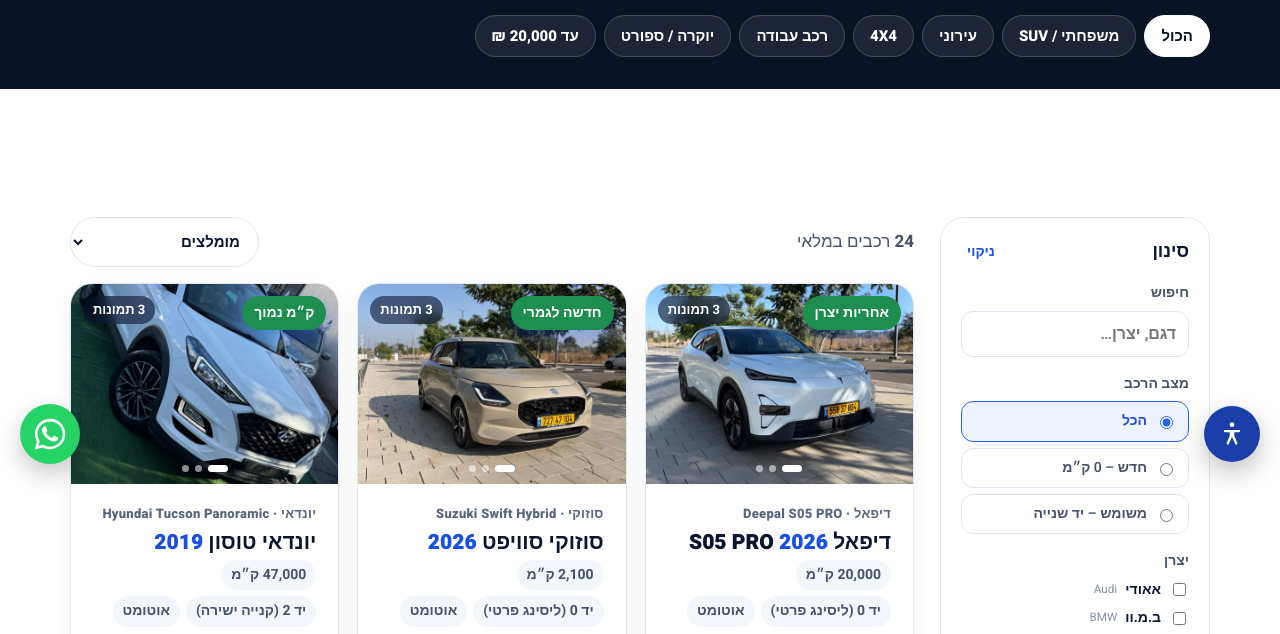
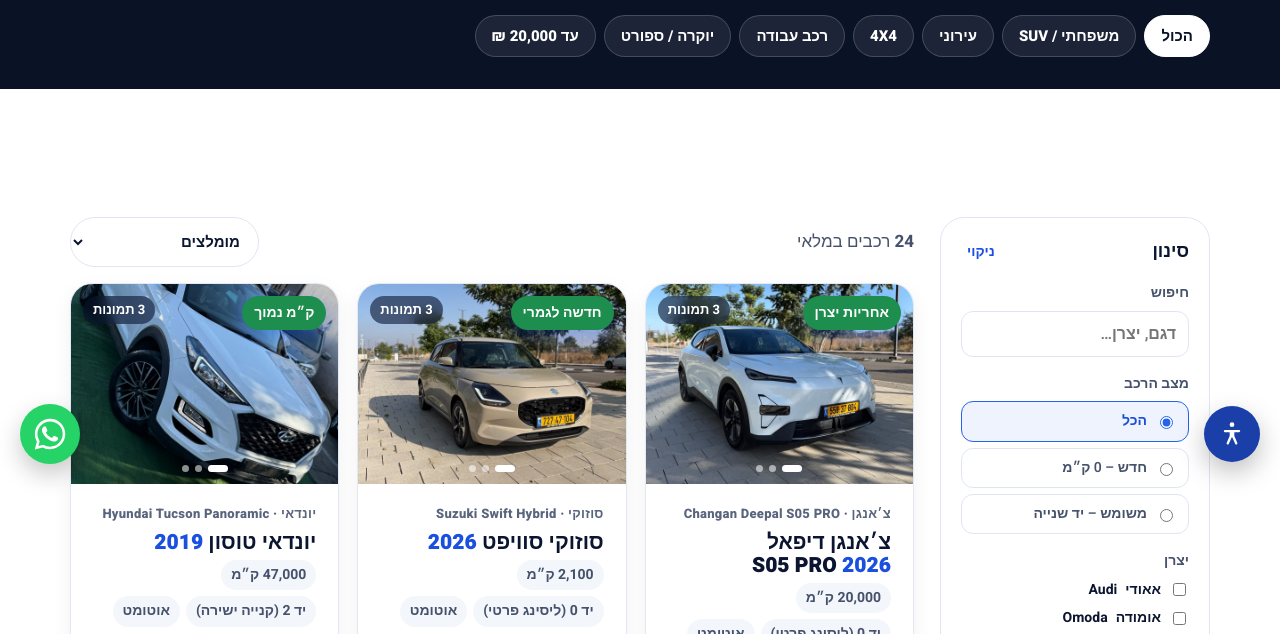
Before and after one commit to KAHLONCARS/KAHLON-CARS, a plain HTML site: page public/cars.html in a window 1280 px wide. Shown: the part 318-952 px from the top of the page. Drawn offline with Linux system fonts and the light colour scheme.

Commit message:
כל היצרנים בישראל, דיפאל תחת צ׳אנגן, עברית ואנגלית באותו משקל
Co-Authored-By: Claude Opus 5.5 <noreply@anthropic.com>
Claude-Session: https://claude.ai/code/session_012JizuGyfw2kWb9dtA4gXjt

```diff
--- a/public/cars.js
+++ b/public/cars.js
@@ -4,7 +4,7 @@
    price: null מציג "מחיר בוואטסאפ". badge: תגית על התמונה. finance: true מציג מימון גם לרכב ישן יותר.
    מימון מוצג אוטומטית לרכבים חדשים יותר (ראו site.js). */
 window.KAHLON_CARS = [
-  { id: "deepal2-2026", brand: "דיפאל", cats: "family", title: "דיפאל S05 PRO", en: "Deepal S05 PRO", year: 2026, km: 20000, hand: "0 (ליסינג פרטי)", engine: "חשמלי · 272 כ״ס", gear: "אוטומט", test: "עד 02/2027", trim: "PRO",
+  { id: "deepal2-2026", brand: "צ׳אנגן", cats: "family", title: "צ׳אנגן דיפאל S05 PRO", en: "Changan Deepal S05 PRO", year: 2026, km: 20000, hand: "0 (ליסינג פרטי)", engine: "חשמלי · 272 כ״ס", gear: "אוטומט", test: "עד 02/2027", trim: "PRO",
     badge: "אחריות יצרן", price: null,
     extras: ["טווח נסיעה עד 480 ק״מ", "רמת גימור PRO, כל התוספות", "אחריות יצרן מלאה בתוקף"],
     note: "שמור ומטופח",
@@ -29,7 +29,7 @@ window.KAHLON_CARS = [
     extras: ["גלגלי מגנזיום", "פנסי לד", "וו גרירה ברישיון", "בורר מצבי נהיגה", "שליטה מלאה מההגה", "מסך מולטימדיה ענק תומך קארפליי", "מזגן עובד מצוין", "שעון אנלוגי"],
     note: "היסטוריית טיפולים מלאה בסוזוקי · התחייבות בבדיקה",
     photos: ["img/cars/vitara-2016-1.jpg", "img/cars/vitara-2016-2.jpg", "img/cars/vitara-2016-3.jpg"] },
-  { id: "deepal-2026", brand: "דיפאל", cats: "family", title: "דיפאל S05", en: "Deepal S05 PRO", year: 2026, km: 5900, hand: "0 (ליסינג פרטי)", engine: "חשמלי · 272 כ״ס", gear: "אוטומט", test: "עד 07/02/2027", trim: "PRO",
+  { id: "deepal-2026", brand: "צ׳אנגן", cats: "family", title: "צ׳אנגן דיפאל S05", en: "Changan Deepal S05 PRO", year: 2026, km: 5900, hand: "0 (ליסינג פרטי)", engine: "חשמלי · 272 כ״ס", gear: "אוטומט", test: "עד 07/02/2027", trim: "PRO",
     badge: "חשמלי מלא", price: null,
     extras: ["טווח נסיעה מוצהר עד 480 ק״מ", "מאובזרת בכל התוספות", "טרייד אין על כל סוגי הרכבים"],
     note: "5,900 ק״מ בלבד · מצב חדש",
--- a/public/site.css
+++ b/public/site.css
@@ -721,7 +721,8 @@ html.a11y-contrast .site-header,html.a11y-contrast .site-footer,html.a11y-contra
 .find-band .btn-primary{background:#facc15;color:#111;border-color:#facc15}
 @media (max-width:640px){.find-band{flex-direction:column;text-align:center}.find-band .find-btns{width:100%}.find-band .btn{flex:1}}
 
-.checks small.en{color:var(--ink-3,#8a94a6);font-weight:500;margin-inline-start:4px;direction:ltr;unicode-bidi:isolate}
+.checks .en{color:var(--ink);font-weight:700;direction:ltr;unicode-bidi:isolate}
+#f-brands{max-height:320px;overflow-y:auto;padding-inline-end:4px}
 .seg{display:flex;flex-direction:column;gap:6px}
 .seg label{display:flex;align-items:center;gap:8px;padding:8px 12px;border:1.5px solid var(--line);border-radius:12px;cursor:pointer;font-weight:600}
 .seg label:has(input:checked){border-color:#2563eb;background:rgba(37,99,235,.08);color:#1d4ed8}
--- a/public/site.js
+++ b/public/site.js
@@ -165,9 +165,10 @@
     var qs = new URLSearchParams(location.search);
     var st = { cat: qs.get('cat') || '', brands: qs.get('brand') ? [qs.get('brand')] : [], max: +qs.get('max') || 0 };
     var bm2 = brands();
-    var BEN = {'אאודי':'Audi','ב.מ.וו':'BMW','דיפאל':'Deepal','הונדה':'Honda','טויוטה':'Toyota','יונדאי':'Hyundai','ימאהה':'Yamaha','מאזדה':'Mazda','ניסאן':'Nissan','סובארו':'Subaru','סוזוקי':'Suzuki','קיה':'Kia','רנו':'Renault','מרצדס':'Mercedes','פולקסווגן':'Volkswagen','סקודה':'Skoda','שברולט':'Chevrolet','פורד':'Ford','מיצובישי':'Mitsubishi','פיג׳ו':'Peugeot','סיטרואן':'Citroen','לקסוס':'Lexus','טסלה':'Tesla','BYD':'BYD','גילי':'Geely','MG':'MG','ג׳יפ':'Jeep','שבירולט':'Chevrolet'};
+    var BEN = {'אאודי':'Audi','אומודה':'Omoda','אופל':'Opel','אייווייז':'Aiways','אינפיניטי':'Infiniti','איסוזו':'Isuzu','אלפא רומיאו':'Alfa Romeo','אם.ג׳י':'MG','אסטון מרטין':'Aston Martin','אקספנג':'Xpeng','ב.מ.וו':'BMW','בי.ווי.די':'BYD','בנטלי':'Bentley','ג׳אקו':'Jaecoo','ג׳י.דבליו.אם':'GWM','ג׳יאיי':'GAC','ג׳יגואר':'Jaguar','ג׳יילי':'Geely','ג׳יפ':'Jeep','ג׳נסיס':'Genesis','דאצ׳יה':'Dacia','דודג׳':'Dodge','דונגפנג':'Dongfeng','די.אס':'DS','הונגצ׳י':'Hongqi','הונדה':'Honda','וויה':'Voyah','וולוו':'Volvo','זיקר':'Zeekr','טויוטה':'Toyota','טסלה':'Tesla','יונדאי':'Hyundai','ימאהה':'Yamaha','לאנד רובר':'Land Rover','לוטוס':'Lotus','לינק אנד קו':'Lynk & Co','ליפמוטור':'Leapmotor','לקסוס':'Lexus','מאזדה':'Mazda','מזראטי':'Maserati','מיני':'Mini','מיצובישי':'Mitsubishi','מקסוס':'Maxus','מרצדס':'Mercedes-Benz','ניסאן':'Nissan','סאנגיונג / KGM':'KGM SsangYong','סובארו':'Subaru','סוזוקי':'Suzuki','סיאט':'Seat','סיטרואן':'Citroen','סמארט':'Smart','סקודה':'Skoda','סקייוול':'Skywell','פולסטאר':'Polestar','פולקסווגן':'Volkswagen','פורד':'Ford','פורשה':'Porsche','פיאט':'Fiat','פיג׳ו':'Peugeot','צ׳אנגן':'Changan','צ׳רי':'Chery','קאדילק':'Cadillac','קופרה':'Cupra','קיה':'Kia','קרייזלר':'Chrysler','רם':'RAM','רנו':'Renault','שברולט':'Chevrolet'};
     var isNew = function (c) { return c.km === 0; };
-    $f('f-brands').innerHTML = Object.keys(bm2).sort().map(function (b) { return '<label><input type="checkbox" value="' + esc(b) + '"' + (st.brands.indexOf(b) > -1 ? ' checked' : '') + '> ' + esc(b) + (BEN[b] ? ' <small class="en">' + BEN[b] + '</small>' : '') + '</label>'; }).join('');
+    var allB = Object.keys(BEN); Object.keys(bm2).forEach(function (b) { if (allB.indexOf(b) < 0) allB.push(b); });
+    $f('f-brands').innerHTML = allB.sort(function (a, b) { return a.localeCompare(b, 'he'); }).map(function (b) { return '<label><input type="checkbox" value="' + esc(b) + '"' + (st.brands.indexOf(b) > -1 ? ' checked' : '') + '> ' + esc(b) + (BEN[b] ? ' <span class="en">' + BEN[b] + '</span>' : '') + '</label>'; }).join('');
     var prices = CARS.map(function (c) { return c.price || 0; });
     var pmax = Math.ceil(Math.max.apply(null, prices.concat([20000])) / 5000) * 5000;
     var maxR = $f('f-max'); maxR.max = pmax; maxR.value = st.max && st.max < pmax ? st.max : pmax;
```
